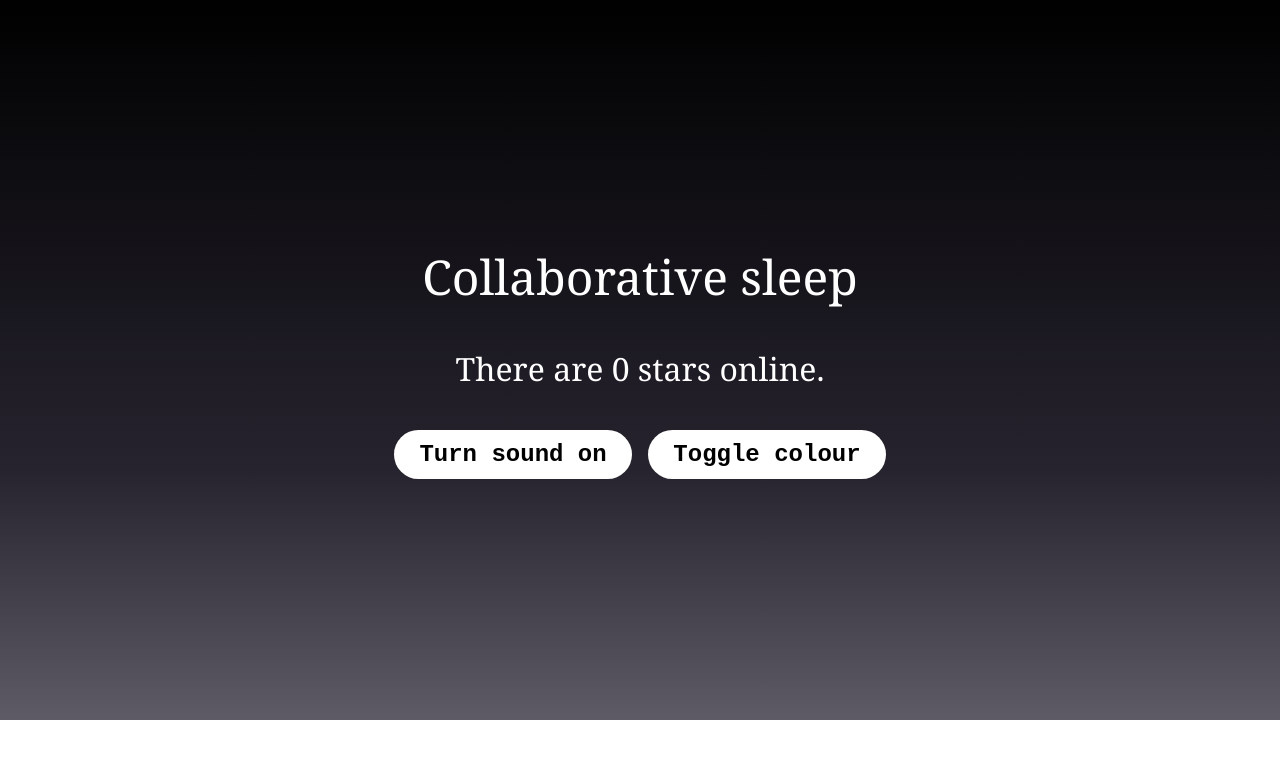
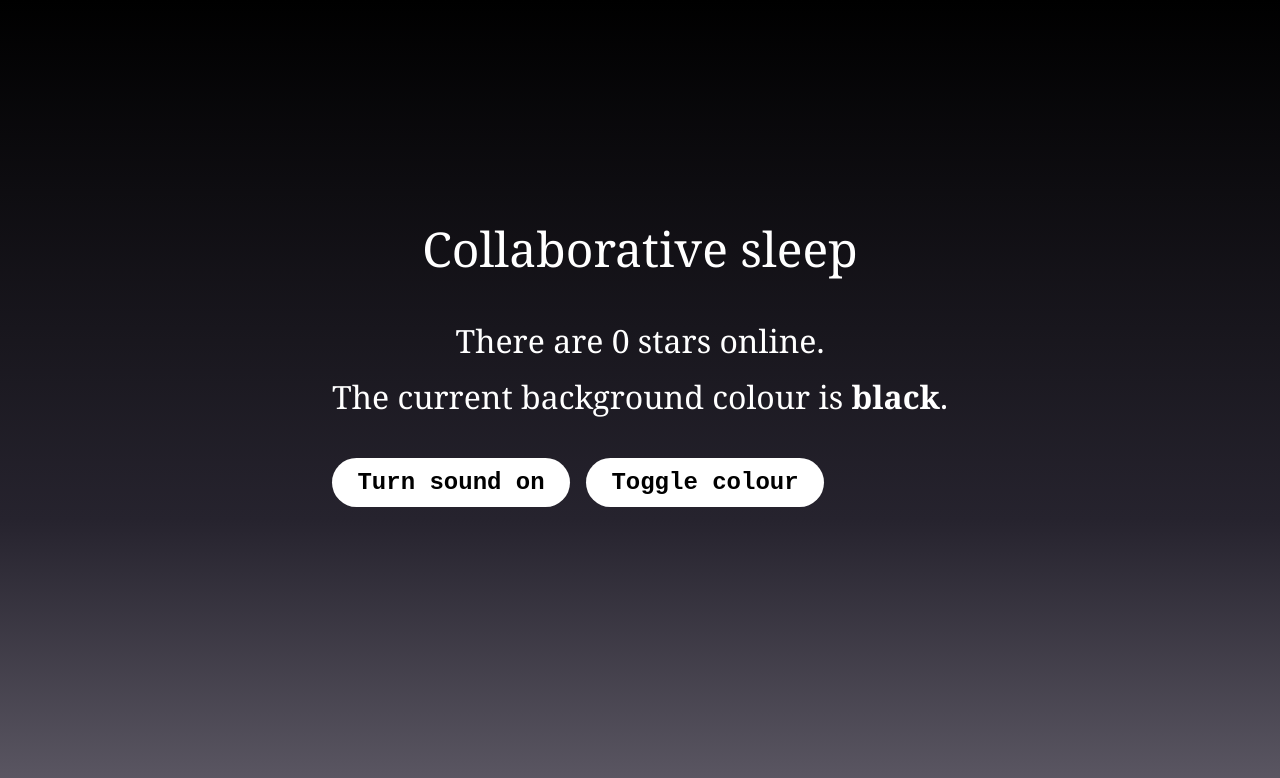
Before and after one commit to laurakalbag/collaborative-sleep-sky, a website built with Vite: page index.html in a window 1280 px wide. Built offline with nearby package versions, Linux system fonts and the light colour scheme; what @statelyai/sky would draw is missing.

Commit message:
Make colour names accessible

```diff
--- a/src/sleepActor.ts
+++ b/src/sleepActor.ts
@@ -10,6 +10,7 @@ document.querySelector<HTMLDivElement>('#app')!.innerHTML = `
   <div id="content">
     <h1>Collaborative sleep</h1>
     <p>There <span id="star-number">are 0 stars</span> online.</p>
+    <p>The current background colour is <span id="colour-name">black</span>.</p>
     <ul id="buttons">
       <li><button id="sound-toggle">Turn sound on</button></li>
       <li><button id="colour-toggle">Toggle colour</button></li>
@@ -152,6 +153,7 @@ interface Background {
 }
 
 const background = document.querySelector('#background') as Element & Background;
+const colourName = document.querySelector('#colour-name') as Element;
 
 function updateColour(state: any) {
   const colourBlack = state.matches({
@@ -165,10 +167,13 @@ function updateColour(state: any) {
   });
   if (colourBlack === true) {
     background.style.background = "var(--background-black) var(--background-black-gradient)";
+    colourName.innerHTML = 'black';
   } else if (colourBlue === true) {
     background.style.background = "var(--background-blue) var(--background-blue-gradient)";
+    colourName.innerHTML = 'blue';
   } else if (colourPurple === true) {
     background.style.background = "var(--background-purple) var(--background-purple-gradient)";
+    colourName.innerHTML = 'purple';
   }
 }
 
--- a/src/styles.css
+++ b/src/styles.css
@@ -159,6 +159,7 @@ body {
 
 #background {
   background: var(--background-black) var(--background-black-gradient);
+  height: 100vh;
 }
 
 #starscape {
@@ -199,6 +200,10 @@ li {
   text-align: center;
 }
 
+p + p {
+  margin-top: -1.5rem;
+}
+
 h1 {
   font-size: 3rem;
   font-weight: normal;
@@ -208,6 +213,10 @@ h1 {
 ul {
   list-style-type: none;
   padding: 0;
+}
+
+#colour-name {
+  font-weight: bold;
 }
 
 #buttons {
```
